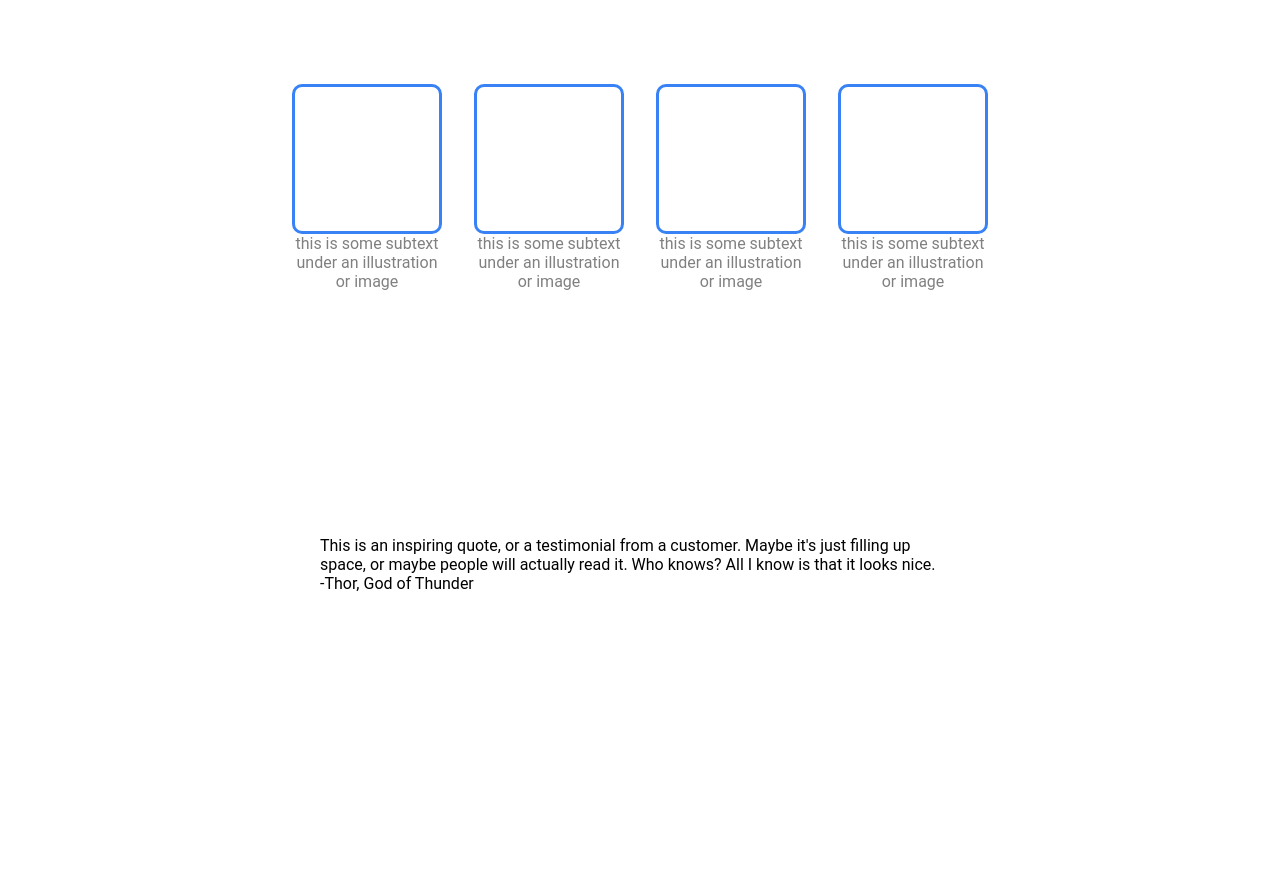
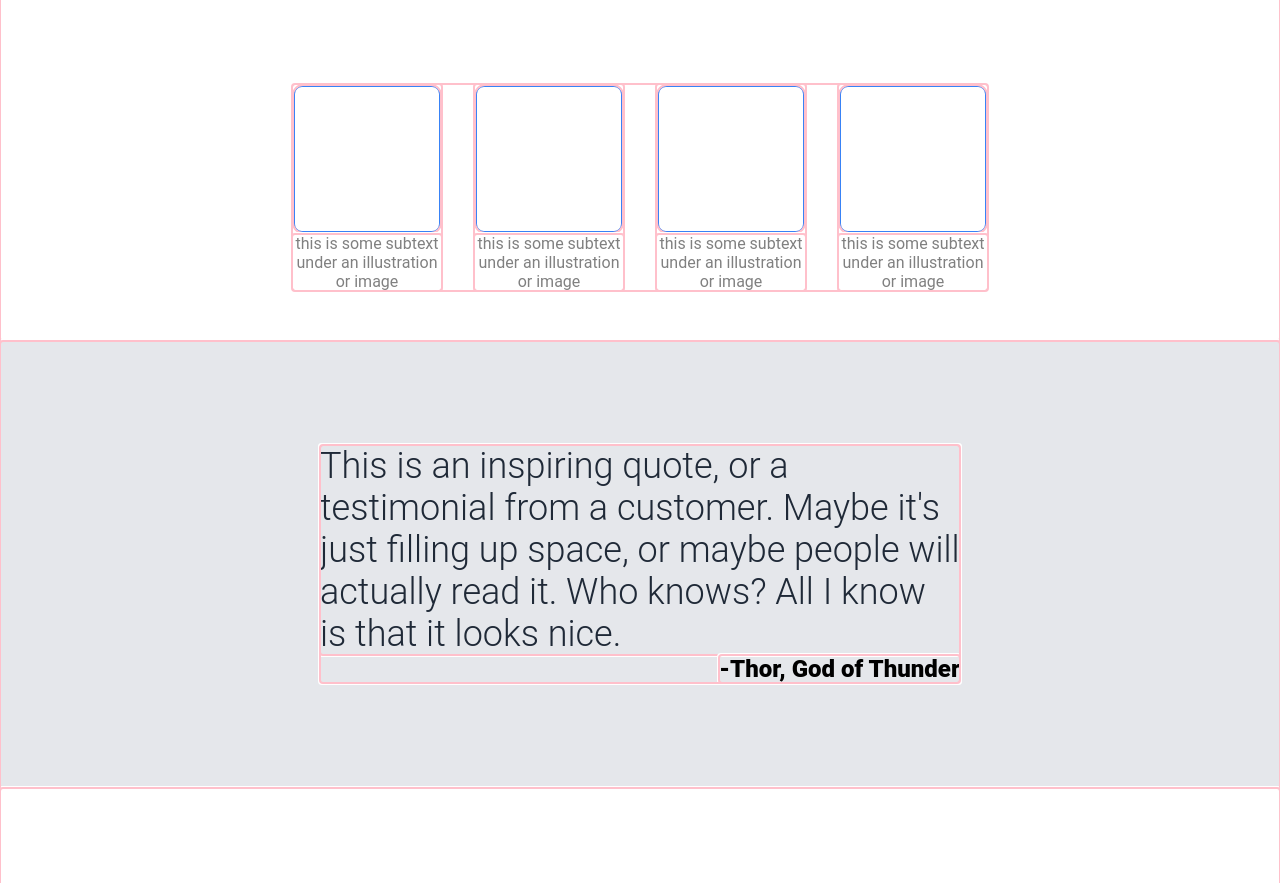
Before and after one commit to hardeek-sharma/Landing-Page_TOP, a plain HTML site: page index.html in a window 1280 px wide. Shown: the part 619-1502 px from the top of the page. Drawn offline with Linux system fonts and the light colour scheme.

Commit message:
add section three css

```diff
--- a/index.css
+++ b/index.css
@@ -2,7 +2,7 @@
   box-sizing: border-box;
   margin: 0;
   font-family: "Roboto", sans-serif;
-  /* outline: auto pink; */
+  outline: auto pink;
 }
 
 body {
@@ -132,6 +132,7 @@ button {
   display: flex;
   flex-direction: column;
   width: 150px;
+  flex-wrap: wrap;
 }
 
 .box {
@@ -142,3 +143,28 @@ button {
 }
 
 /* Section Three */
+
+.section.three {
+  background-color: #E5E7EB;
+}
+
+.quote-holder {
+  display: flex;
+  flex-direction: column;
+  /* width: 90%;
+  height: 50%; */
+}
+
+.quote {
+  font-size: 36px;
+  color: #1F2937;
+  font-weight: 300;
+}
+
+.quote-sayer {
+  align-self: flex-end;
+  font-size: 24px;
+  font-weight: 900;
+}
+
+/* Section Four */
```
